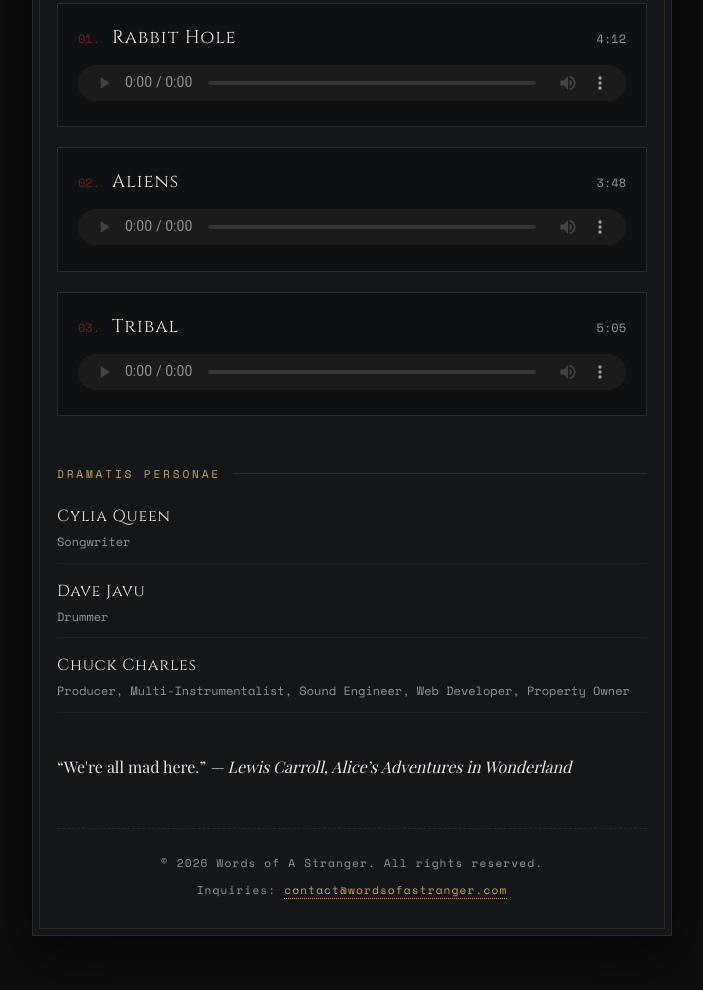
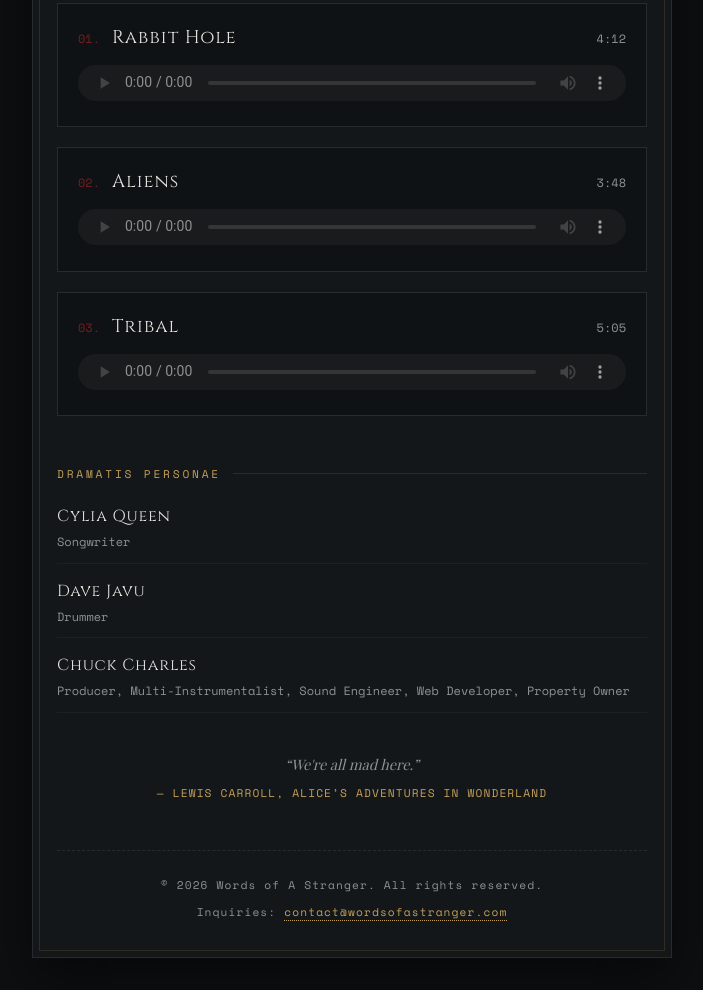
Before and after one commit to RSmedia87/WordsofAStranger, a plain HTML site: page index.html in a window 1280 px wide. Shown: the part 679-1669 px from the top of the page, without its empty margins (288-991 px from the left). Drawn offline with nearby package versions, Linux system fonts and the light colour scheme; a web font is replaced by a local one.

Commit message:
Add footer quote styles to index.html

```diff
--- a/index.html
+++ b/index.html
@@ -224,7 +224,27 @@
             margin-top: 2px;
         }
 
-        /* Footer */
+        .footer-quote {
+            text-align: center;
+            font-size: 0.9rem;
+            font-style: italic;
+            color: var(--text-secondary);
+            max-width: 460px;
+            margin: 40px auto 20px;
+            padding: 0 16px;
+            line-height: 1.6;
+        }
+        .footer-quote cite {
+            display: block;
+            font-family: var(--font-mono);
+            font-size: 0.7rem;
+            font-style: normal;
+            color: var(--accent-gold);
+            margin-top: 8px;
+            letter-spacing: 0.1em;
+            text-transform: uppercase;
+        }
+     /* Footer */
         footer {
             margin-top: 48px;
             text-align: center;
```
